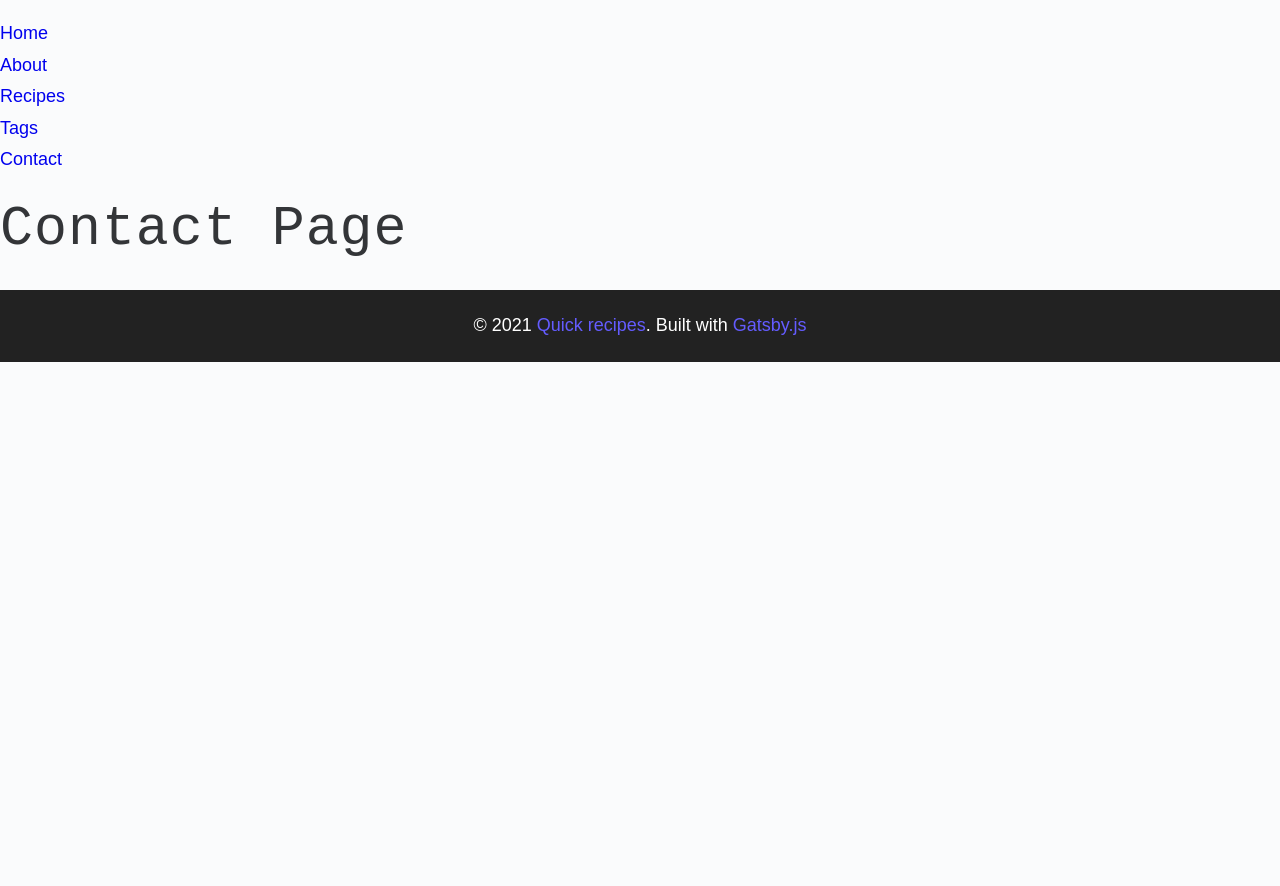
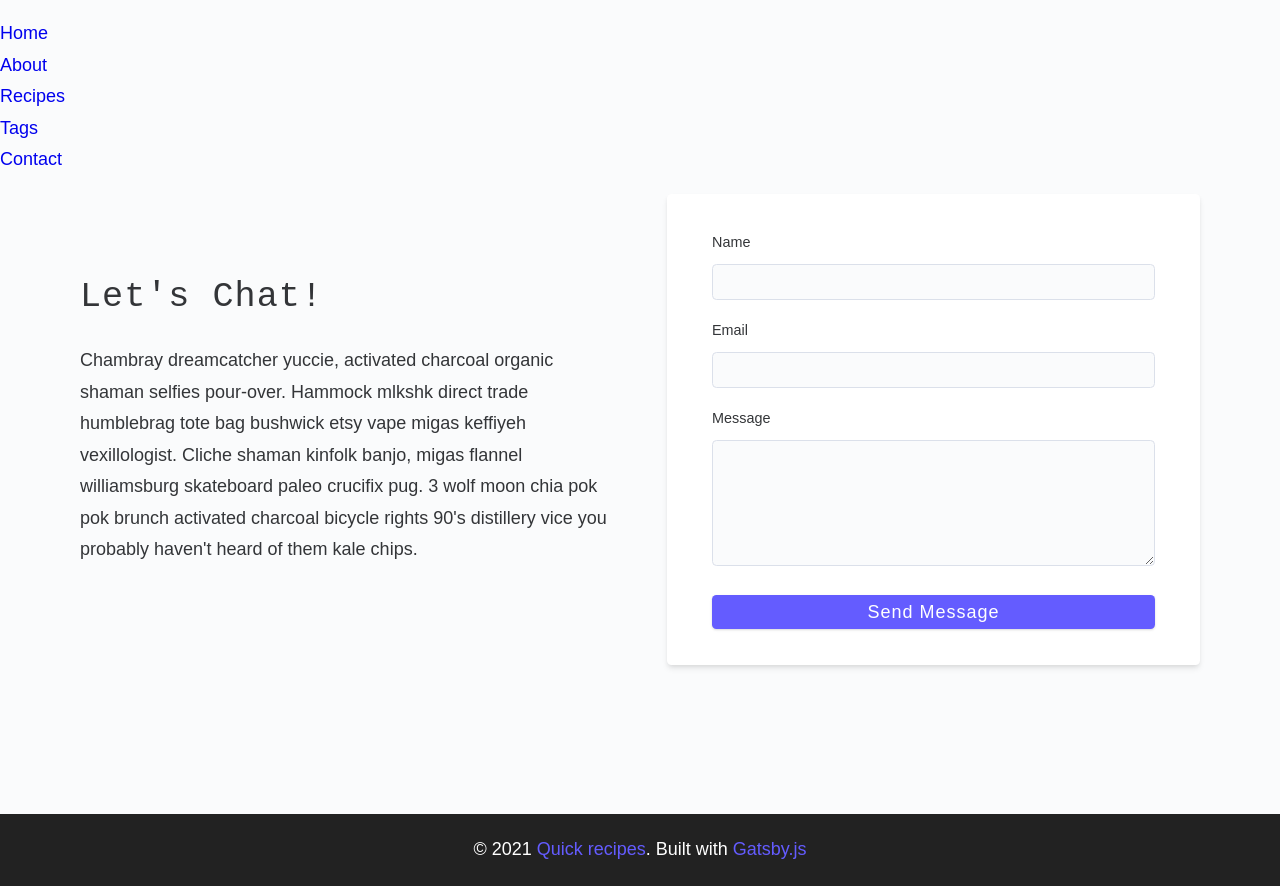
Before and after one commit to SyedUmairCodes/simple-recipes-gatsby, a Gatsby site: page /contact in a window 1280 px wide. Before the commit the page ends 800 px from the top, so only its background shows below. Built offline with nearby package versions, Linux system fonts and the light colour scheme; Gatsby itself is replaced by a stand-in of ours.

Commit message:
completed contact and error pages.

```diff
--- a/src/pages/contact.js
+++ b/src/pages/contact.js
@@ -3,11 +3,49 @@ import Layout from "../components/Layout"
 
 const contact = () => {
   return (
-    <>
-      <Layout>
-        <h1>Contact Page</h1>
-      </Layout>
-    </>
+    <Layout>
+      <main className="page">
+        <section className="contact-page">
+          <article className="contact-info">
+            <h3>Let's Chat!</h3>
+            <p>
+              Chambray dreamcatcher yuccie, activated charcoal organic shaman
+              selfies pour-over. Hammock mlkshk direct trade humblebrag tote bag
+              bushwick etsy vape migas keffiyeh vexillologist. Cliche shaman
+              kinfolk banjo, migas flannel williamsburg skateboard paleo
+              crucifix pug. 3 wolf moon chia pok pok brunch activated charcoal
+              bicycle rights 90's distillery vice you probably haven't heard of
+              them kale chips.
+            </p>
+          </article>
+          <article>
+            <form className="form contact-form">
+              <div className="form-row">
+                <label htmlFor="name">Name</label>
+                <input type="text" name="name" id="name"></input>
+              </div>
+              <div className="form-row">
+                <label htmlFor="email">Email</label>
+                <input type="email" name="email" id="email"></input>
+              </div>
+              <div className="form-row">
+                <label htmlFor="message">Message</label>
+                <textarea
+                  type="text"
+                  name="message"
+                  id="message"
+                  cols="30"
+                  rows="10"
+                ></textarea>
+              </div>
+              <button type="submit" className="btn block">
+                Send Message
+              </button>
+            </form>
+          </article>
+        </section>
+      </main>
+    </Layout>
   )
 }
 
```
Also changed, not shown: src/pages/404.js (+11 -2 lines).
